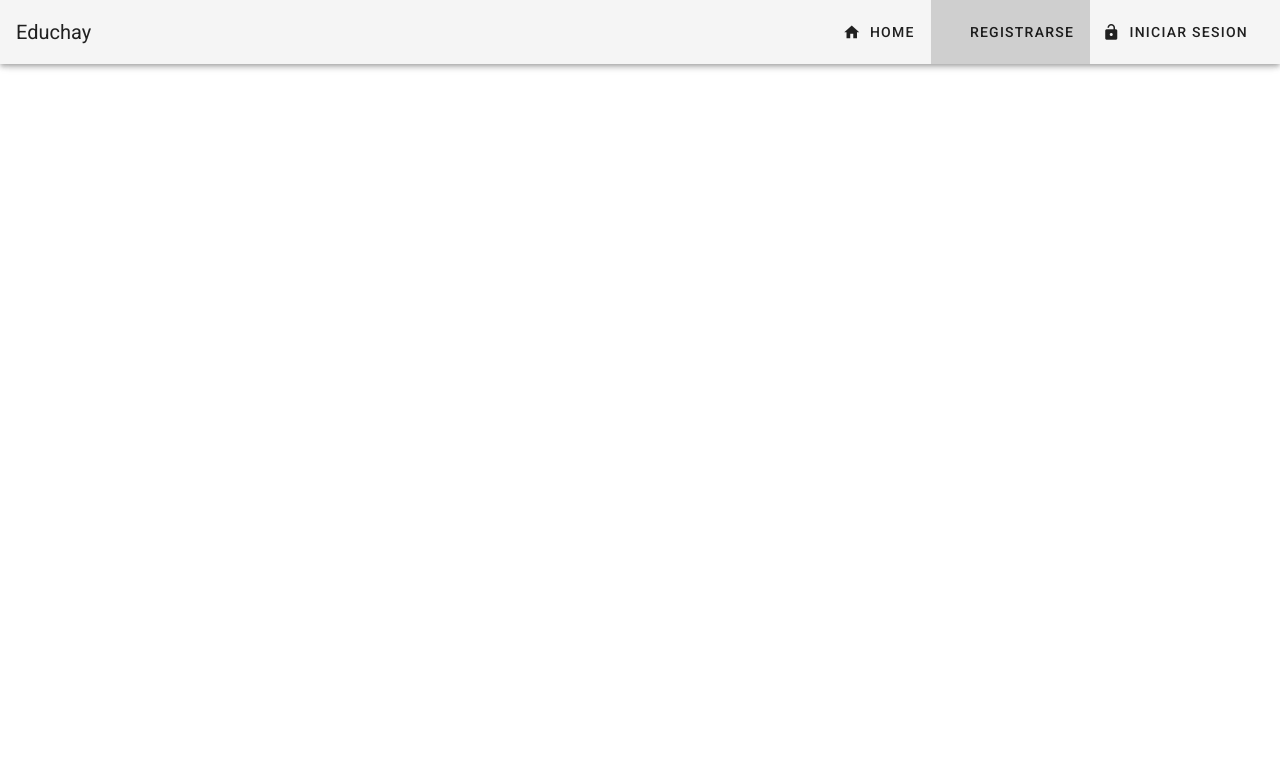
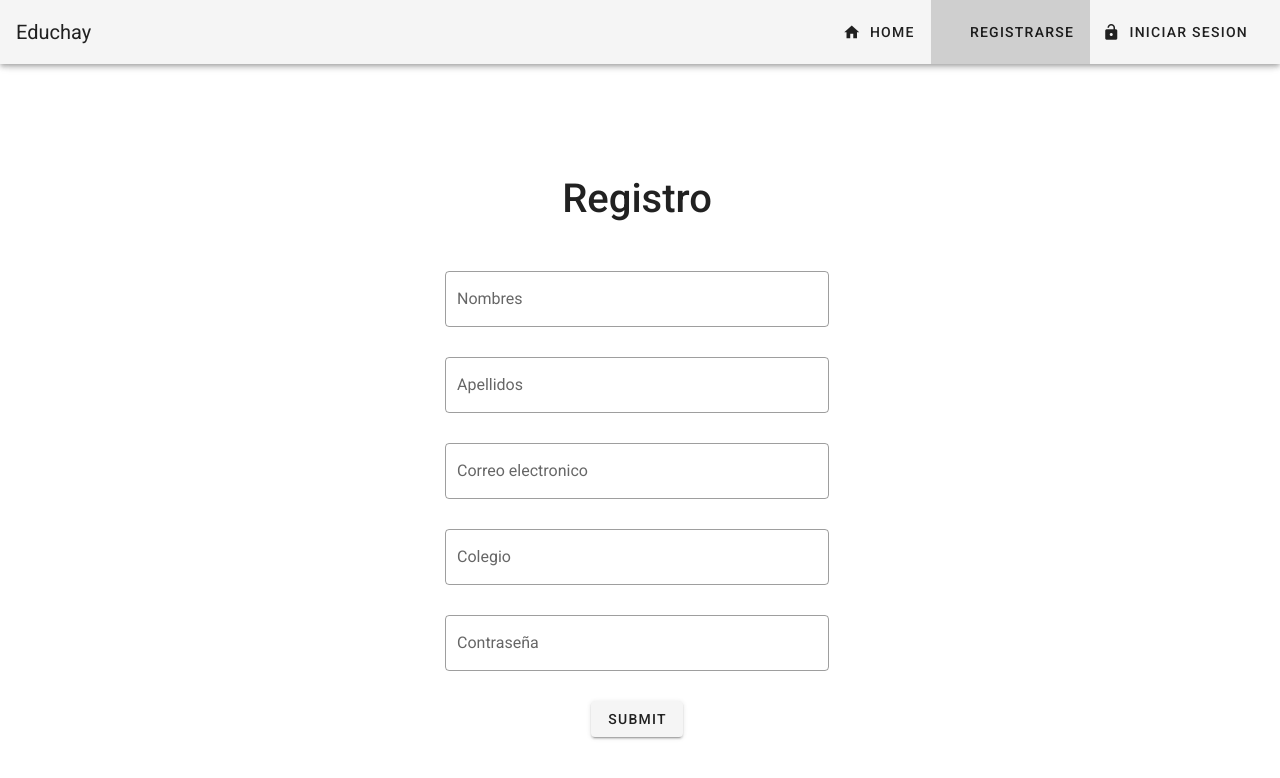
Before and after one commit to cs2901-2020-1/project-educhay_, a Nuxt app in the folder client/: page /register in a window 1280 px wide. Shown: the top 778 px of the page. Built offline with nearby package versions, Linux system fonts and the light colour scheme.

Commit message:
register completed

```diff
--- a/client/nuxt.config.js
+++ b/client/nuxt.config.js
@@ -53,7 +53,8 @@ export default {
     // Doc: https://axios.nuxtjs.org/usage
     '@nuxtjs/axios',
     // Doc: https://github.com/nuxt-community/dotenv-module
-    '@nuxtjs/dotenv'
+    '@nuxtjs/dotenv',
+    'bootstrap-vue/nuxt'
   ],
   /*
    ** Axios module configuration
--- a/client/package.json
+++ b/client/package.json
@@ -14,9 +14,11 @@
     "precommit": "npm run lint"
   },
   "dependencies": {
+    "@nuxtjs/axios": "^5.3.6",
+    "@nuxtjs/dotenv": "^1.4.0",
+    "bootstrap-vue": "^2.15.0",
     "nuxt": "^2.0.0",
-    "@nuxtjs/axios": "^5.3.6",
-    "@nuxtjs/dotenv": "^1.4.0"
+    "vuelidate": "^0.7.5"
   },
   "devDependencies": {
     "@nuxtjs/vuetify": "^1.0.0",
--- a/client/pages/inspire.vue
+++ /dev/null
@@ -1,15 +0,0 @@
-<template>
-  <v-layout>
-    <v-flex class="text-center">
-      <img src="/v.png" alt="Vuetify.js" class="mb-5" />
-      <blockquote class="blockquote">
-        &#8220;First, solve the problem. Then, write the code.&#8221;
-        <footer>
-          <small>
-            <em>&mdash;John Johnson</em>
-          </small>
-        </footer>
-      </blockquote>
-    </v-flex>
-  </v-layout>
-</template>
--- a/client/pages/login.vue
+++ b/client/pages/login.vue
@@ -2,6 +2,7 @@
   <v-container class="fill-height my-style">
     <v-row align="center" justify="center">
       <v-col class="text-center">
+        <h1 class="m-5">Iniciar sesion</h1>
         <v-form>
           <v-text-field
             v-model="form.email"
--- /dev/null
+++ b/client/pages/register.vue
@@ -0,0 +1,97 @@
+<template>
+  <v-container class="fill-height my-style">
+    <v-row align="center" justify="center">
+      <v-col class="text-center">
+        <h1 class="m-5">Registro</h1>
+        <v-form>
+          <v-text-field
+            v-model="form.name"
+            type="text"
+            label="Nombres"
+            outlined
+          />
+          <v-text-field
+            v-model="form.lastName"
+            type="text"
+            label="Apellidos"
+            outlined
+          />
+          <v-text-field
+            v-model="form.email"
+            type="email"
+            label="Correo electronico"
+            outlined
+          />
+          <v-text-field
+            v-model="form.schoolName"
+            type="text"
+            label="Colegio"
+            outlined
+          />
+          <v-text-field
+            v-model="form.password"
+            type="password"
+            label="Contraseña"
+            outlined
+          />
+          <v-btn @click="onSubmit">
+            submit
+          </v-btn>
+        </v-form>
+      </v-col>
+    </v-row>
+  </v-container>
+</template>
+
+<script>
+import { validationMixin } from 'vuelidate'
+import { required, maxLength, email } from 'vuelidate/lib/validators'
+export default {
+  mixins: [validationMixin],
+  validations: {
+    form: {
+      email: { required, email, maxLength: maxLength(10) },
+      password: { required, maxLength: maxLength(8) }
+    }
+  },
+  data() {
+    return {
+      form: {
+        name: '',
+        lastName: '',
+        schoolName: '',
+        email: '',
+        password: ''
+      }
+    }
+  },
+  computed: {
+    emailErrors() {
+      const errors = []
+      if (!this.$v.form.email.$dirty) return errors
+      !this.$v.form.email.email && errors.push('Must be valid e-mail')
+      !this.$v.form.email.required && errors.push('E-mail is required')
+      return errors
+    },
+    passwordErrors() {
+      const errors = []
+      if (!this.$v.form.password.$dirty) return errors
+      !this.$v.form.password.maxLength &&
+        errors.push('Password must be at least 8 characters long.')
+      return errors
+    }
+  },
+  methods: {
+    onSubmit() {
+      this.$v.$touch()
+      alert(JSON.stringify(this.form))
+    }
+  }
+}
+</script>
+
+<style>
+.my-style {
+  max-width: 420px;
+}
+</style>
```
Also changed, not shown: 1 other file (tests, documents, lock files or other folders).
